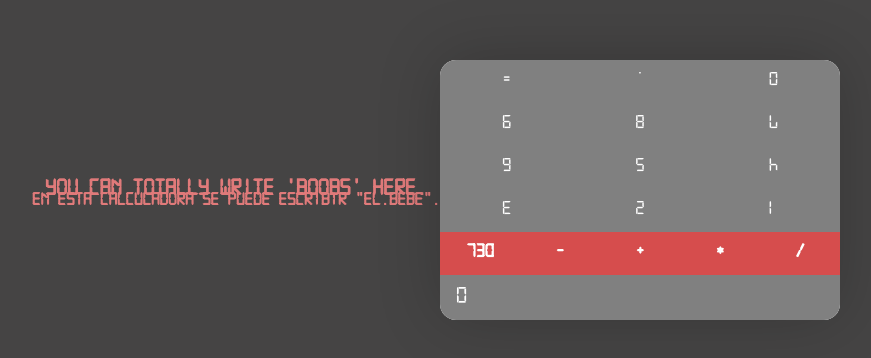
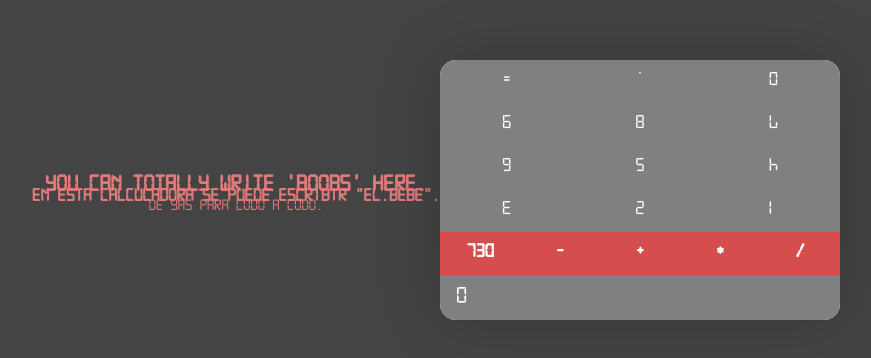
Before and after one commit to yaspyrih/reactCalculator, a React (Create React App) app: page / in a window 1280 px wide. Shown: the part 210-568 px from the top of the page, without its empty margins (204-1075 px from the left). Built offline with nearby package versions, Linux system fonts and the light colour scheme; the HTML template or start-up script is replaced by a standard one.

Commit message:
Yas's signature

```diff
--- a/src/App.js
+++ b/src/App.js
@@ -55,6 +55,7 @@ function App() {
       <div className="Text">
       <h2>You can totally write 'BOOBS' here.</h2>
       <h3>En esta calculadora se puede escribir "EL.BEBE".</h3>
+      <p>De Yas para Codo a Codo.</p>
       </div>
       <div className="calculator">
         <div className="display">
```
